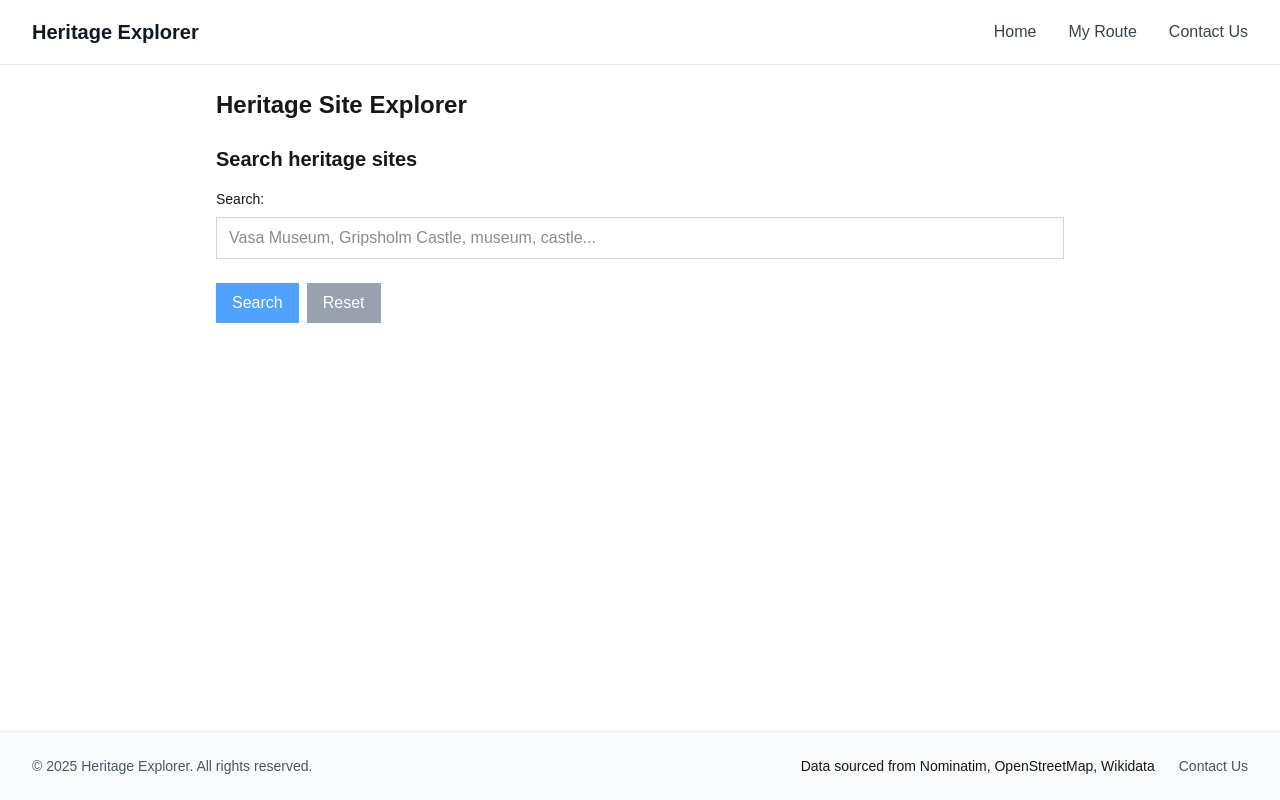
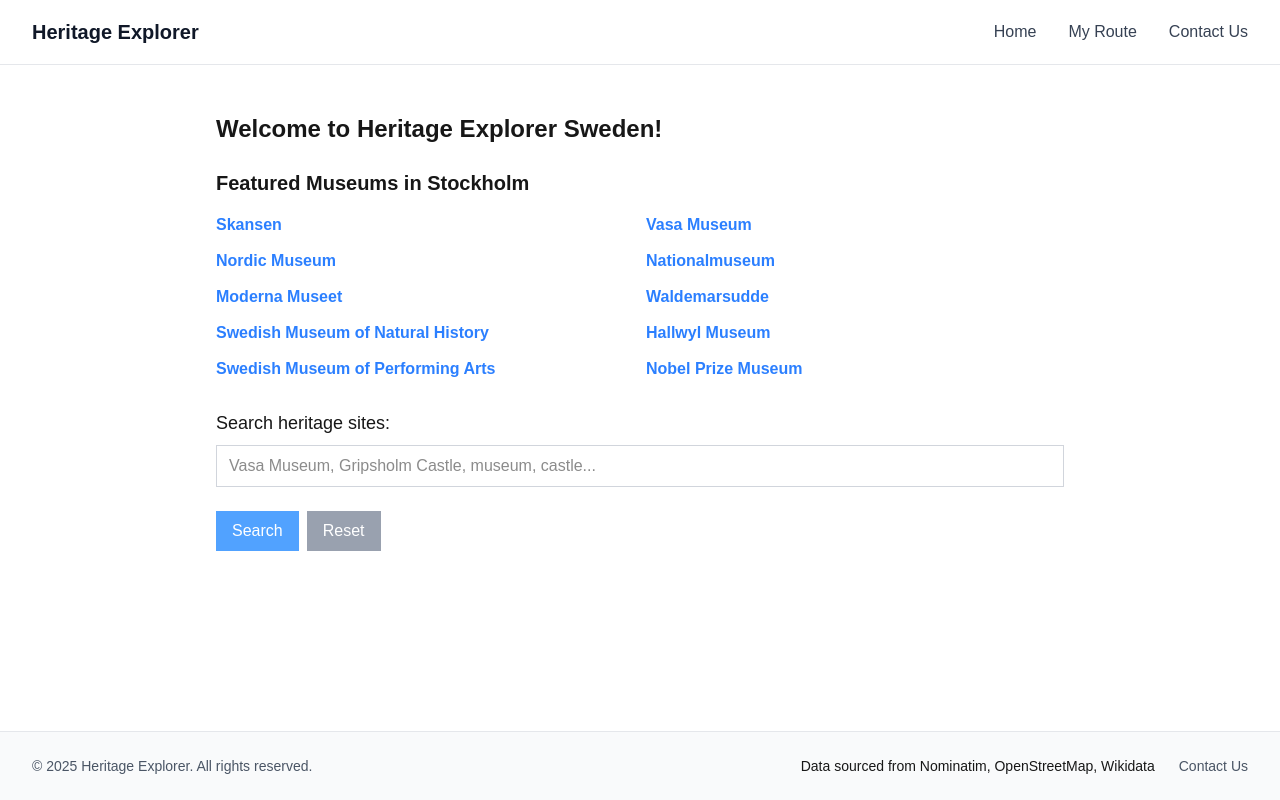
Before and after one commit to Sain49/heritage-explorer-swe, a Next.js app: page / in a window 1280 px wide. Built offline with nearby package versions, Linux system fonts and the light colour scheme.

Commit message:
add featured museums section with clickable buttons for search

```diff
--- a/app/page.tsx
+++ b/app/page.tsx
@@ -1,16 +1,40 @@
 "use client";
 
 import { useState } from "react";
+import Link from "next/link";
 
 import type { NominatimResult } from "@/types/site";
 import { searchByName, searchByCategory } from "@/lib/api/nominatim";
-import Link from "next/link";
+import type { FeaturedMuseum } from "@/types/featured-museums";
+import { FEATURED_MUSEUMS } from "@/data/featured-museums";
 
 export default function Home() {
   const [searchQuery, setSearchQuery] = useState("");
   const [sites, setSites] = useState<NominatimResult[]>([]);
   const [isLoading, setIsLoading] = useState(false);
   const [error, setError] = useState<string | null>(null);
+
+  const handleFeaturedMuseumClick = async (museumName: string) => {
+    setSearchQuery(museumName);
+
+    setIsLoading(true);
+    setError(null);
+
+    try {
+      const results = await searchByName(museumName);
+      setSites(results);
+    } catch (error) {
+      console.error("Search failed: ", error);
+      setSites([]);
+      setError(
+        error instanceof Error && error.message.includes("504")
+          ? "Search timed out. Try a more specific search or different category."
+          : "Search failed. Please try again."
+      );
+    }
+
+    setIsLoading(false);
+  };
 
   const handleSearch = async () => {
     // don't search
@@ -61,16 +85,36 @@ export default function Home() {
 
   return (
     <div className="max-w-4xl mx-auto p-6">
-      <h1 className="text-2xl font-bold mb-6">Heritage Site Explorer</h1>
+      <h1 className="text-2xl font-bold mb-6 mt-6">
+        Welcome to Heritage Explorer Sweden!
+      </h1>
+
+      {/* featured museums */}
+      <div className="mb-7">
+        <h2 className="text-xl font-semibold mb-4">
+          Featured Museums in Stockholm
+        </h2>
+
+        <div className="grid grid-cols-2 gap-3">
+          {FEATURED_MUSEUMS.map((museum) => (
+            <div key={museum.id}>
+              <button
+                onClick={() => handleFeaturedMuseumClick(museum.name)}
+                className="text-blue-500 hover:text-blue-800 text-left font-semibold"
+              >
+                {museum.name}
+              </button>
+            </div>
+          ))}
+        </div>
+      </div>
 
       {/* Search form */}
       <div className="mb-6">
-        <h2 className="text-xl font-semibold mb-4">Search heritage sites</h2>
-
         {/* search input */}
         <div className="mb-4">
-          <label htmlFor="search" className="block text-sm font-medium mb-2">
-            Search:
+          <label htmlFor="search" className="block text-lg font-medium mb-2">
+            Search heritage sites:
           </label>
           <input
             id="search"
```
